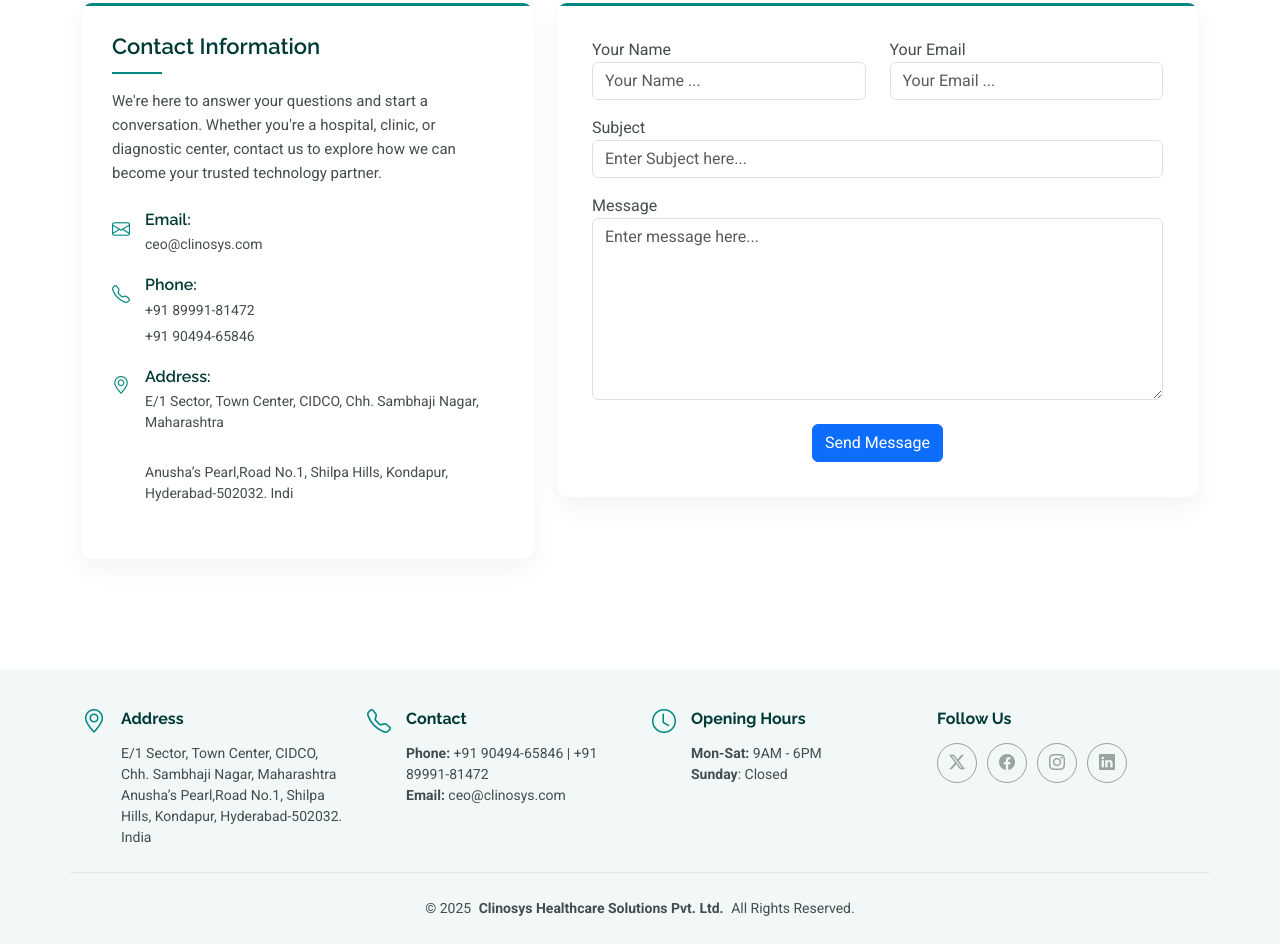
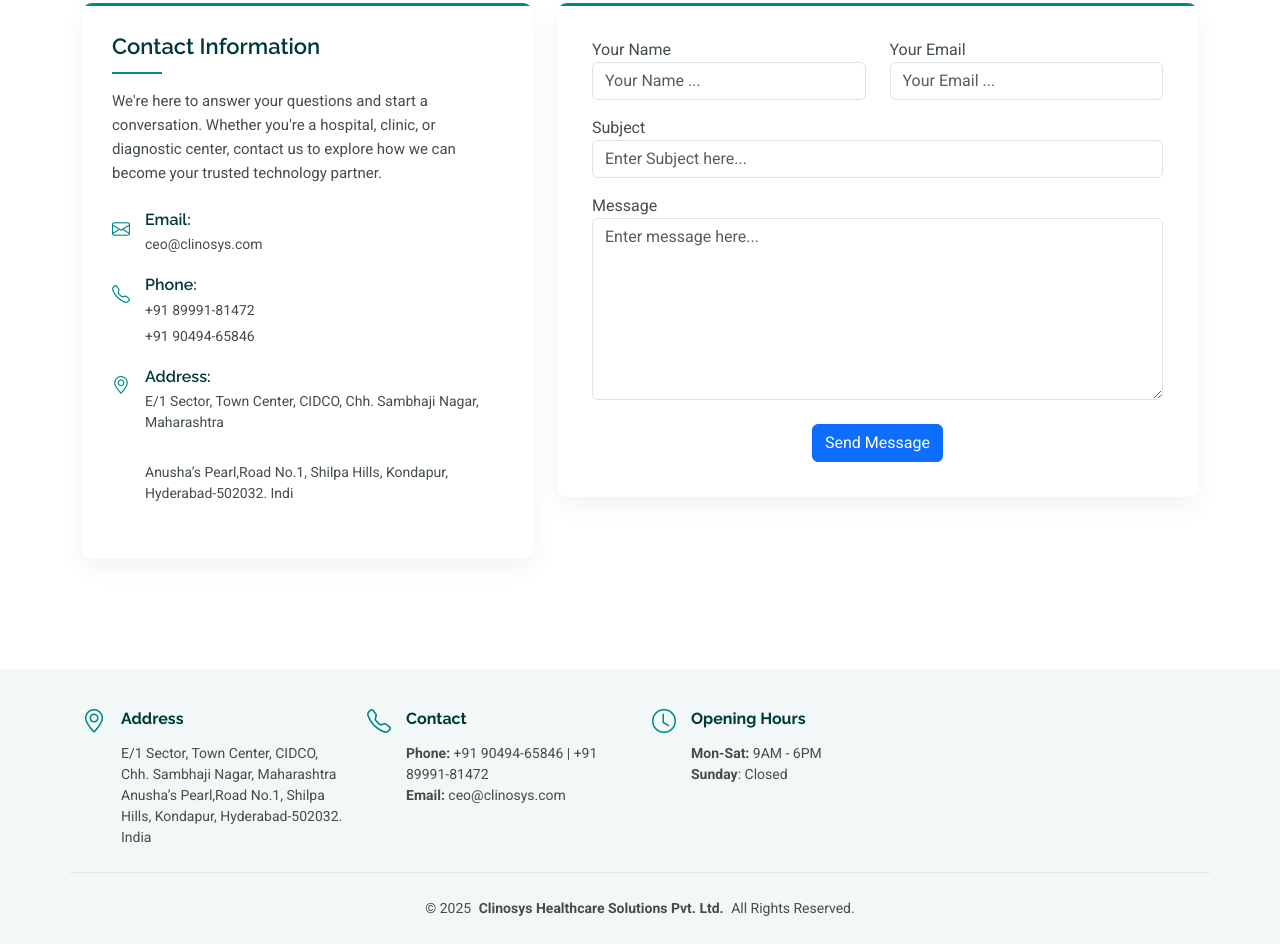
Before and after one commit to PranitaWebDev/ClinosysHealthcareWebsite, a plain HTML site: page index.html in a window 1280 px wide. Shown: the part 10332-11276 px from the top of the page. Drawn offline with Linux system fonts and the light colour scheme.

Commit message:
copyright-facooke

```diff
--- a/index.html
+++ b/index.html
@@ -1339,13 +1339,13 @@
         </div>
 
         <div class="col-lg-3 col-md-6">
-          <h4>Follow Us</h4>
+          <!-- <h4>Follow Us</h4>
           <div class="social-links d-flex">
             <a href="#" class="twitter"><i class="bi bi-twitter-x"></i></a>
             <a href="#" class="facebook"><i class="bi bi-facebook"></i></a>
             <a href="#" class="instagram"><i class="bi bi-instagram"></i></a>
             <a href="#" class="linkedin"><i class="bi bi-linkedin"></i></a>
-          </div>
+          </div> -->
         </div>
 
       </div>
```
Also changed, not shown: products-services.html (+2 -2 lines).
